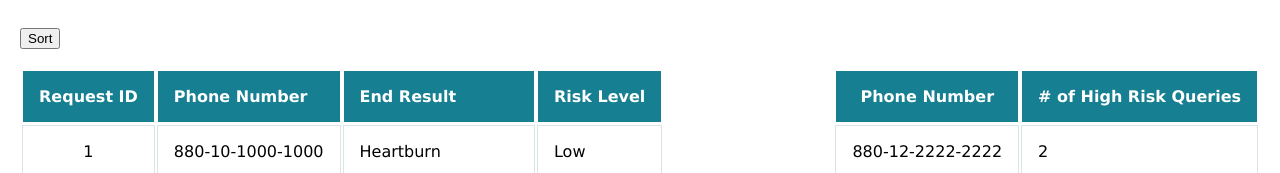
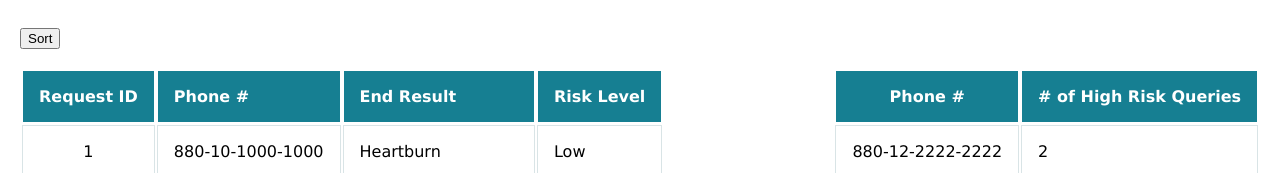
Before and after one commit to li-amy/BreakInequalityHackathon, a plain HTML site: page key-chalice-150719/index.html in a window 1280 px wide. Shown: the part 862-1035 px from the top of the page. Drawn offline with Linux system fonts and the light colour scheme.

Commit message:
update table headers

```diff
--- a/key-chalice-150719/index.html
+++ b/key-chalice-150719/index.html
@@ -52,7 +52,7 @@
 
   <tr>
     <th>Request ID</th>
-    <th>Phone Number</th>
+    <th>Phone #</th>
     <th>End Result</th>
     <th>Risk Level</th>
   </tr>
@@ -92,7 +92,7 @@
 <table class="responstable"; style="float: right">
 
   <tr>
-    <th>Phone Number</th>
+    <th>Phone #</th>
     <th># of High Risk Queries</th>
   </tr>
 
```
